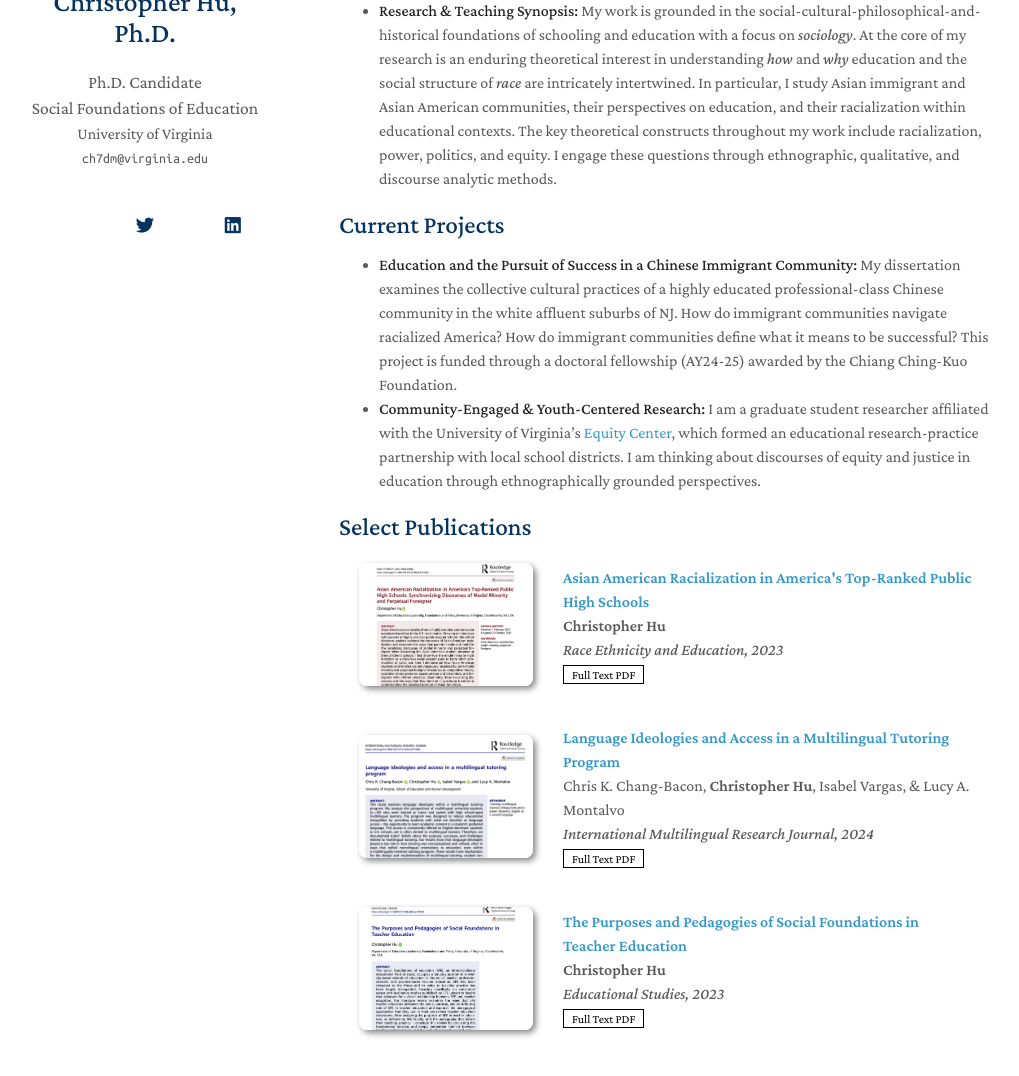
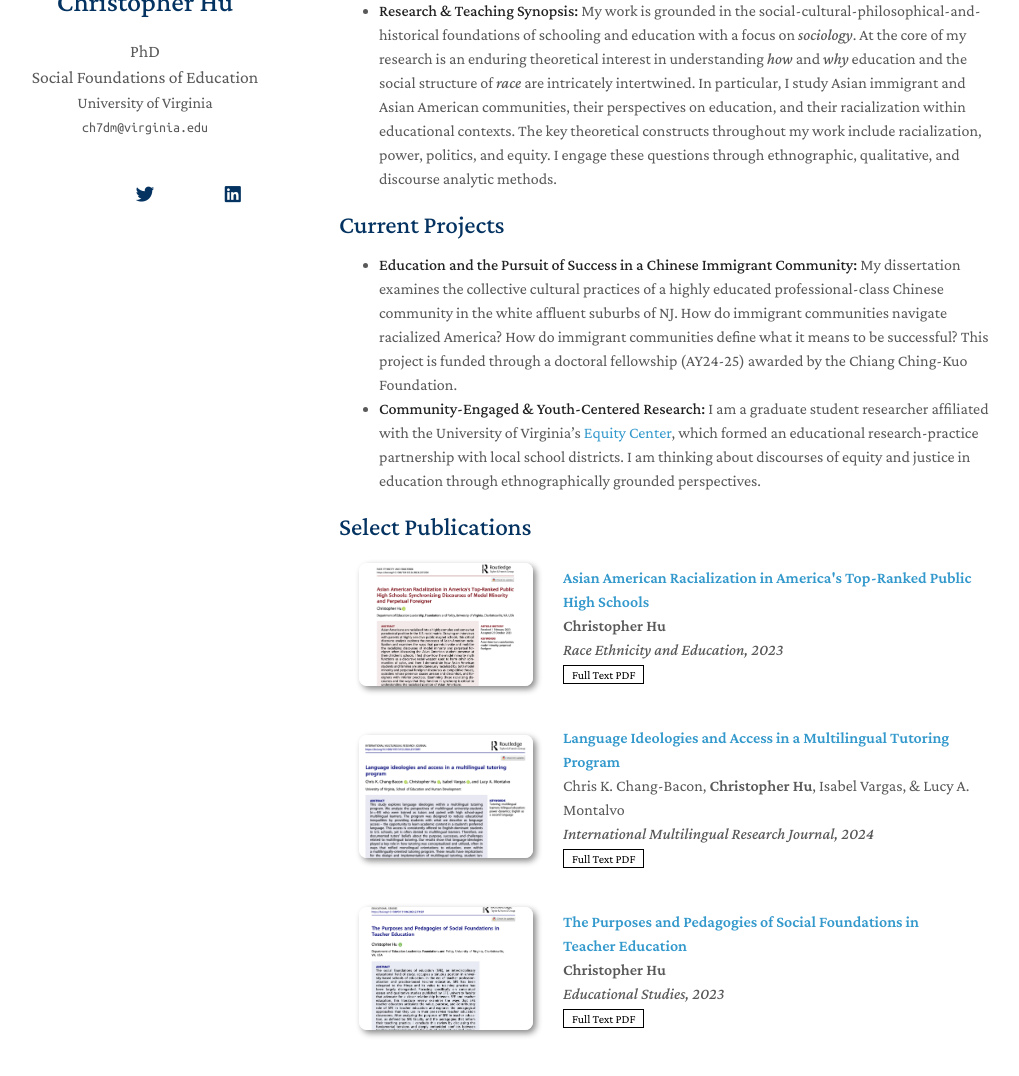
Before and after one commit to MrChristopherHu/profile, a Jekyll site: the page built from index.md, in a window 1280 px wide and 1366 px high. Shown: the part 202-1278 px from the top of the window, without its empty margins (131-1150 px from the left). Built offline with Jekyll 4.4.1, drawn with Linux system fonts in a browser that asks for light colours; nearby versions of some CDN libraries; a style sheet for code colours, icons or effects is not loaded; our own code applies the rules of GitHub Pages for plain Markdown files.

Commit message:
Update _config.yml

```diff
--- a/_config.yml
+++ b/_config.yml
@@ -1,6 +1,6 @@
 # Basic Information
-title: Christopher Hu, Ph.D.
-position: Ph.D. Candidate <br> Social Foundations of Education
+title: Christopher Hu
+position: PhD <br> Social Foundations of Education
 affiliation: University of Virginia
 email: ch7dm@virginia.edu
 
```
